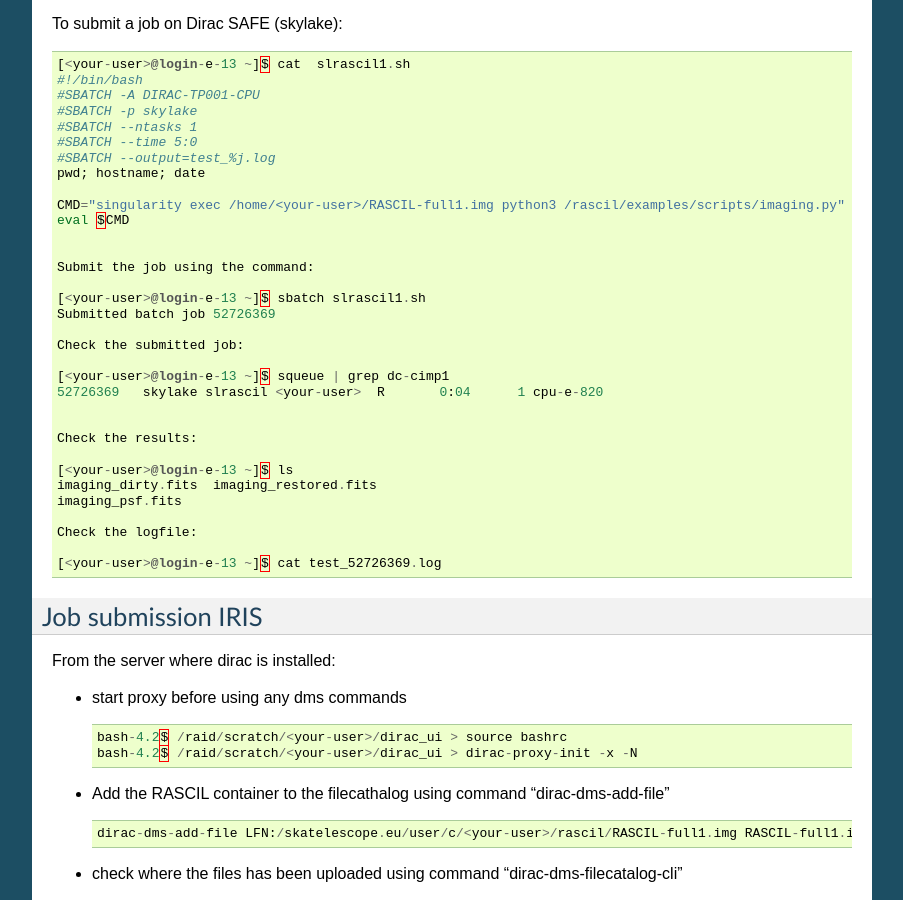
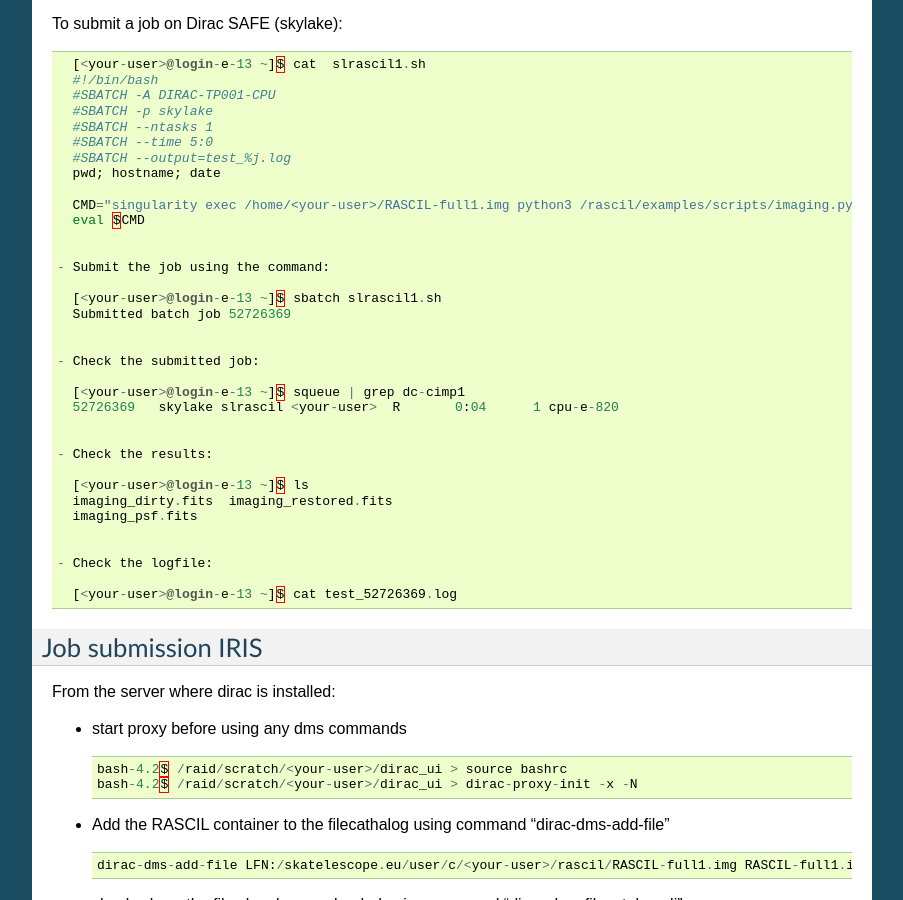
Before and after one commit to cimpan91/Docs, a Sphinx documentation site: the page built from Docs/RASCIL.rst, in a window 1280 px wide and 900 px high, scrolled down 751 px. Shown: the whole window, without its empty margins (198-1101 px from the left). Built offline with Sphinx 7.4.7, drawn with Linux system fonts in a browser that asks for light colours.

```diff
--- a/Docs/RASCIL.rst
+++ b/Docs/RASCIL.rst
@@ -63,24 +63,26 @@ To submit a job on  Dirac SAFE (skylake):
    eval $CMD
 
 
-   Submit the job using the command:
+ - Submit the job using the command:
 
    [<your-user>@login-e-13 ~]$ sbatch slrascil1.sh
    Submitted batch job 52726369
 
-   Check the submitted job:
+
+ - Check the submitted job:
 
    [<your-user>@login-e-13 ~]$ squeue | grep dc-cimp1
    52726369   skylake slrascil <your-user>  R       0:04      1 cpu-e-820
 
 
-   Check the results:
+ - Check the results:
 
    [<your-user>@login-e-13 ~]$ ls
    imaging_dirty.fits  imaging_restored.fits
    imaging_psf.fits
 
-   Check the logfile:
+
+ - Check the logfile:
 
    [<your-user>@login-e-13 ~]$ cat test_52726369.log
 
```
